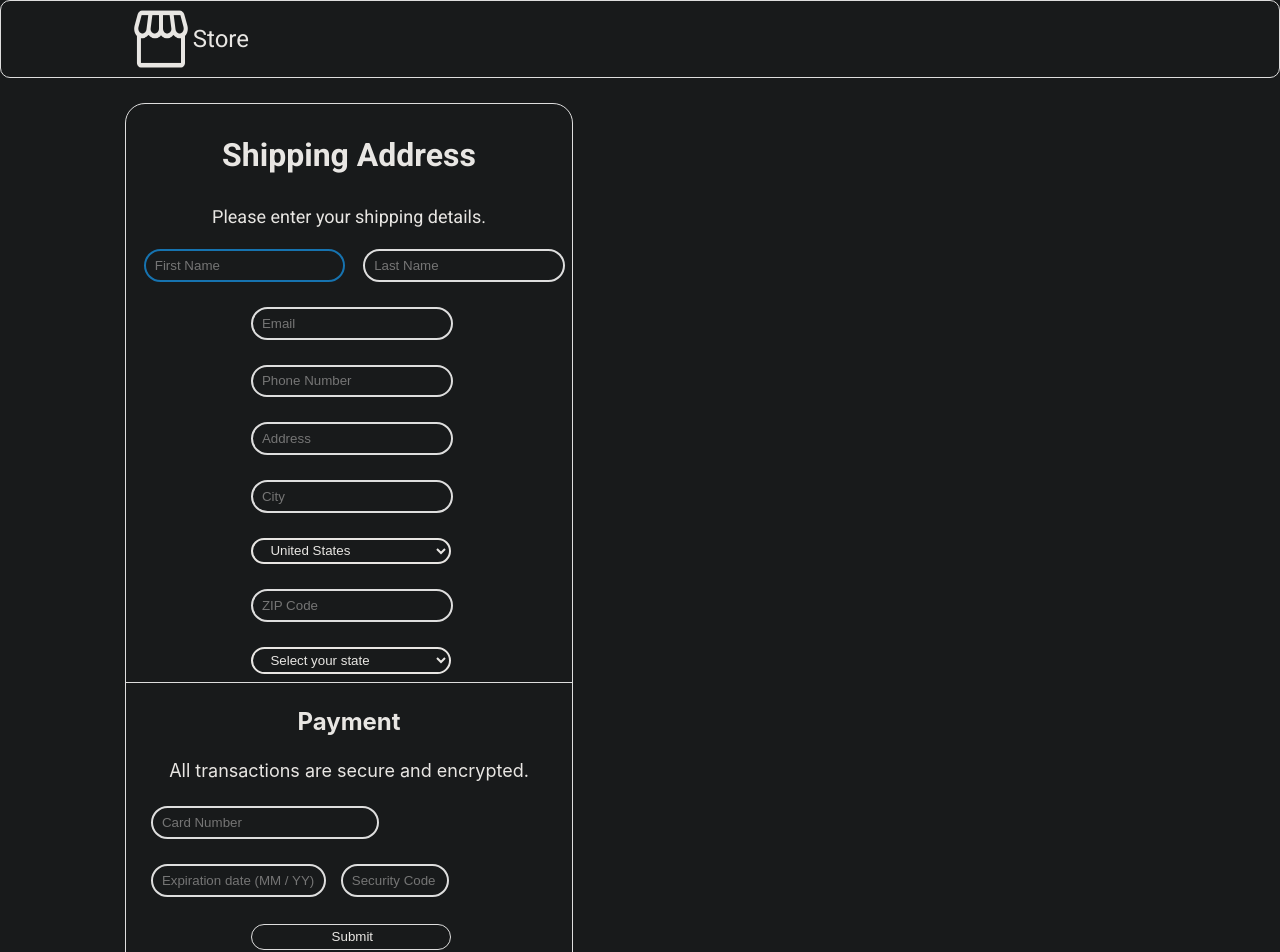
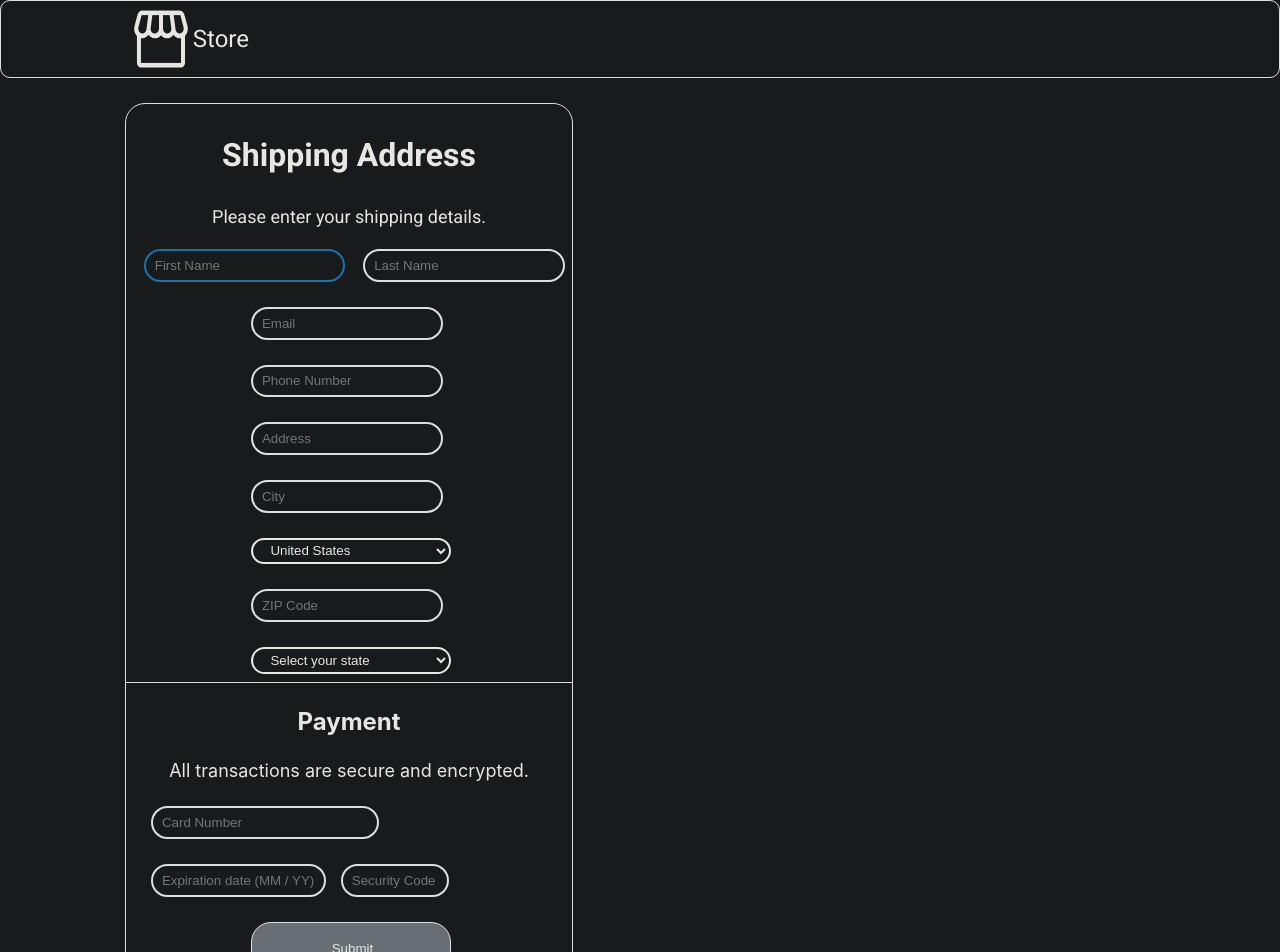
Before and after one commit to TroyWarez/basic-site, a React (Vite) app: page / in a window 1280 px wide. Shown: the top 952 px of the page. Built offline with nearby package versions, Linux system fonts and the light colour scheme.

Commit message:
button css

```diff
--- a/src/components/Input/Input.module.css
+++ b/src/components/Input/Input.module.css
@@ -3,7 +3,7 @@
     color: #e8e6e3;
     border-radius: 20px;
     border: 2px solid var(--main-bg-accentColor);
-    width: 14em;
+    width: auto;
     height: 2em;
     display: flex;
     outline: none;
--- a/src/components/OrderForm/OrderForm.module.css
+++ b/src/components/OrderForm/OrderForm.module.css
@@ -104,11 +104,9 @@
   color: #e8e6e3;
   border-radius: 20px;
   border: 1px solid var(--main-bg-accentColor);
+  background-color: #686f74;
   width: 15em;
-  height: 2em;
-  margin-left: 28%;
-  margin-top: 6%;
-  margin-bottom: 3%;
+  height: 4em;
   flex-wrap: nowrap;
   outline: none;
   display: flex;
@@ -116,3 +114,6 @@
 #submit:focus {
   border: 2px solid #1673b0;
 }
+#submit:hover {
+  border: 2px solid #1673b0;
+}
```
